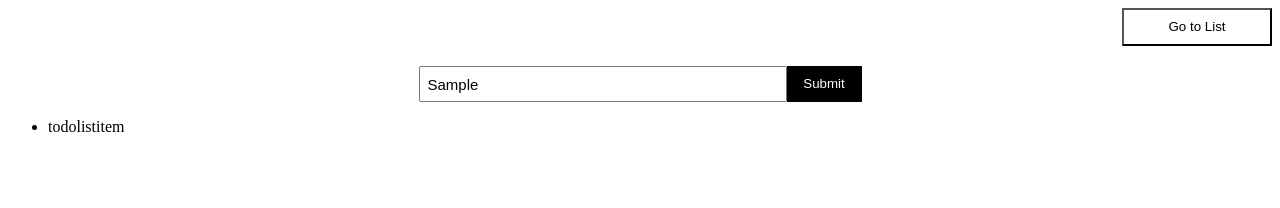
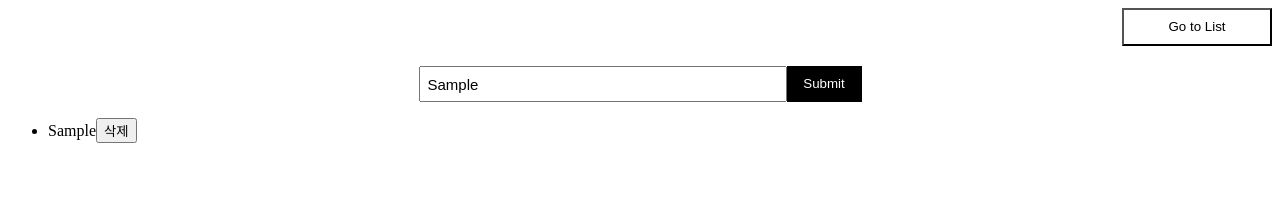
Before and after one commit to ykwimk/recoil-reference, a React (Create React App) app: page /todo in a window 1280 px wide. Both pictures are taken after typing "Sample" into the empty fields and a click on the button "Submit". Shown: the top 208 px of the page. Built offline with nearby package versions, Linux system fonts and the light colour scheme.

Commit message:
Feat: Todo 관련 recoil 로직 구현

```diff
--- a/src/components/TodoInput/index.tsx
+++ b/src/components/TodoInput/index.tsx
@@ -1,16 +1,36 @@
 import React from 'react';
+import { useRecoilState } from 'recoil';
+import {
+  todoInputState,
+  todoListState,
+  TodoListStateType,
+} from '../../recoil/todo';
 import { TodoInputWrapper } from './TodoInput.style';
 
 const TodoInput = () => {
+  const [inputState, setInputState] = useRecoilState<string>(todoInputState);
+  const [todoList, setTodoList] =
+    useRecoilState<TodoListStateType[]>(todoListState);
+
   const onSubmit = (e: React.FormEvent<HTMLFormElement>) => {
     e.preventDefault();
+
+    const todo = {
+      id: todoList.length > 0 ? todoList[todoList.length - 1].id + 1 : 0,
+      text: inputState,
+    };
+    setTodoList([...todoList, todo]);
+  };
+
+  const onChangeInput = (e: React.ChangeEvent<HTMLInputElement>) => {
+    setInputState(e.target.value);
   };
 
   return (
     <TodoInputWrapper>
       <form onSubmit={onSubmit}>
         <div className="todo-input-wrap">
-          <input type="text" className="todo-input" />
+          <input type="text" className="todo-input" onChange={onChangeInput} />
           <button type="submit" className="todo-input-button">
             Submit
           </button>
--- a/src/components/TodoList/index.tsx
+++ b/src/components/TodoList/index.tsx
@@ -1,11 +1,18 @@
 import React from 'react';
+import { useRecoilValue } from 'recoil';
+import { todoListState, TodoListStateType } from '../../recoil/todo';
 import TodoListItem from '../TodoListItem';
 import { TodoListWrapper } from './TodoList.style';
 
 const TodoList = () => {
+  const todoList = useRecoilValue<TodoListStateType[]>(todoListState);
+
   return (
     <TodoListWrapper>
-      <TodoListItem />
+      {todoList.map((item) => {
+        const { id, text } = item;
+        return <TodoListItem key={id} id={id} text={text} />;
+      })}
     </TodoListWrapper>
   );
 };
--- a/src/components/TodoListItem/index.tsx
+++ b/src/components/TodoListItem/index.tsx
@@ -1,8 +1,30 @@
 import React from 'react';
+import { useRecoilState } from 'recoil';
+import { todoListState, TodoListStateType } from '../../recoil/todo';
 import { TodoListItemWrapper } from './TodoListItem.style';
 
-const TodoListItem = () => {
-  return <TodoListItemWrapper>todolistitem</TodoListItemWrapper>;
+interface TodoListItemPropsType {
+  id: number;
+  text: string;
+}
+
+const TodoListItem = ({ id, text }: TodoListItemPropsType) => {
+  const [todoList, setTodoList] =
+    useRecoilState<TodoListStateType[]>(todoListState);
+
+  const onClickTodoListItem = () => {
+    const filteredTodoList = todoList.filter((o) => o.id !== id);
+    setTodoList([...filteredTodoList]);
+  };
+
+  return (
+    <TodoListItemWrapper>
+      {text}
+      <button type="button" onClick={onClickTodoListItem}>
+        삭제
+      </button>
+    </TodoListItemWrapper>
+  );
 };
 
 export default TodoListItem;
--- /dev/null
+++ b/src/recoil/todo.ts
@@ -0,0 +1,16 @@
+import { atom } from 'recoil';
+
+export interface TodoListStateType {
+  id: number;
+  text: string;
+}
+
+export const todoInputState = atom<string>({
+  key: 'todoState',
+  default: '',
+});
+
+export const todoListState = atom<TodoListStateType[]>({
+  key: 'todoListState',
+  default: [],
+});
```
